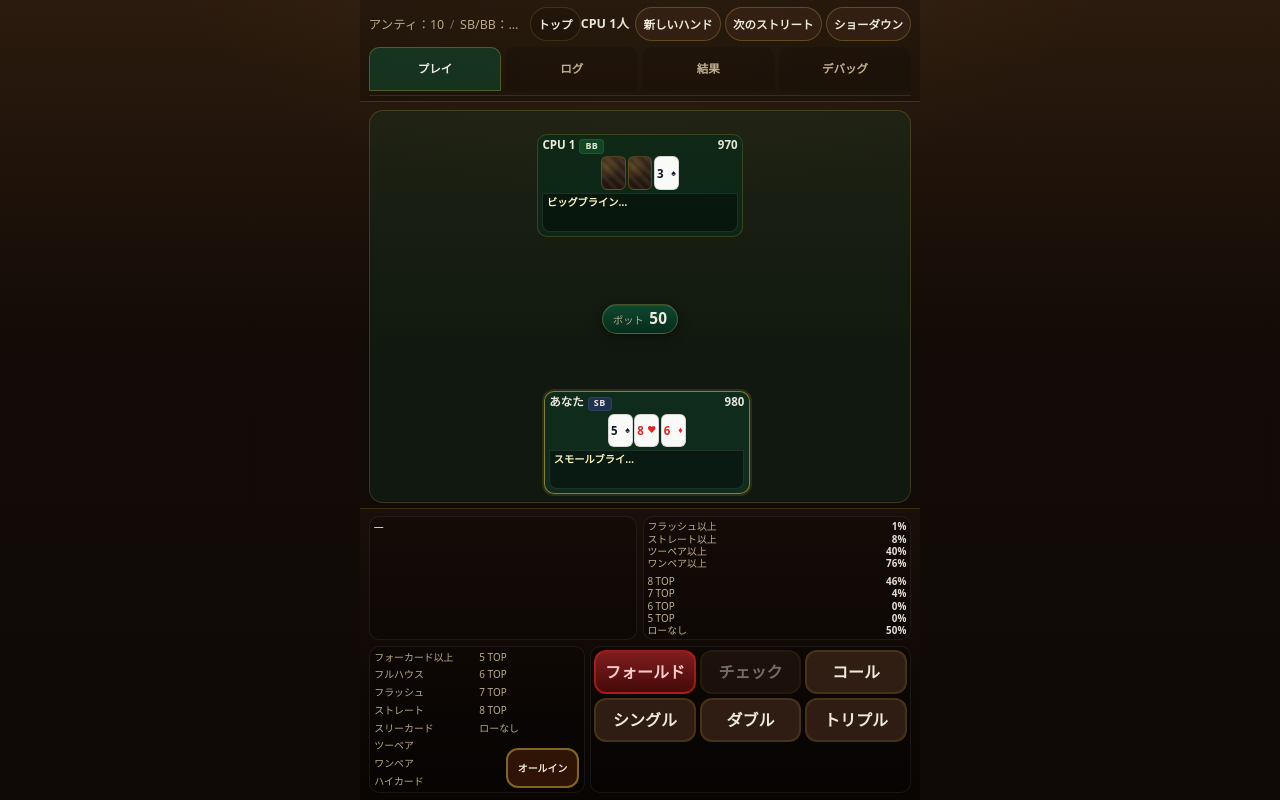
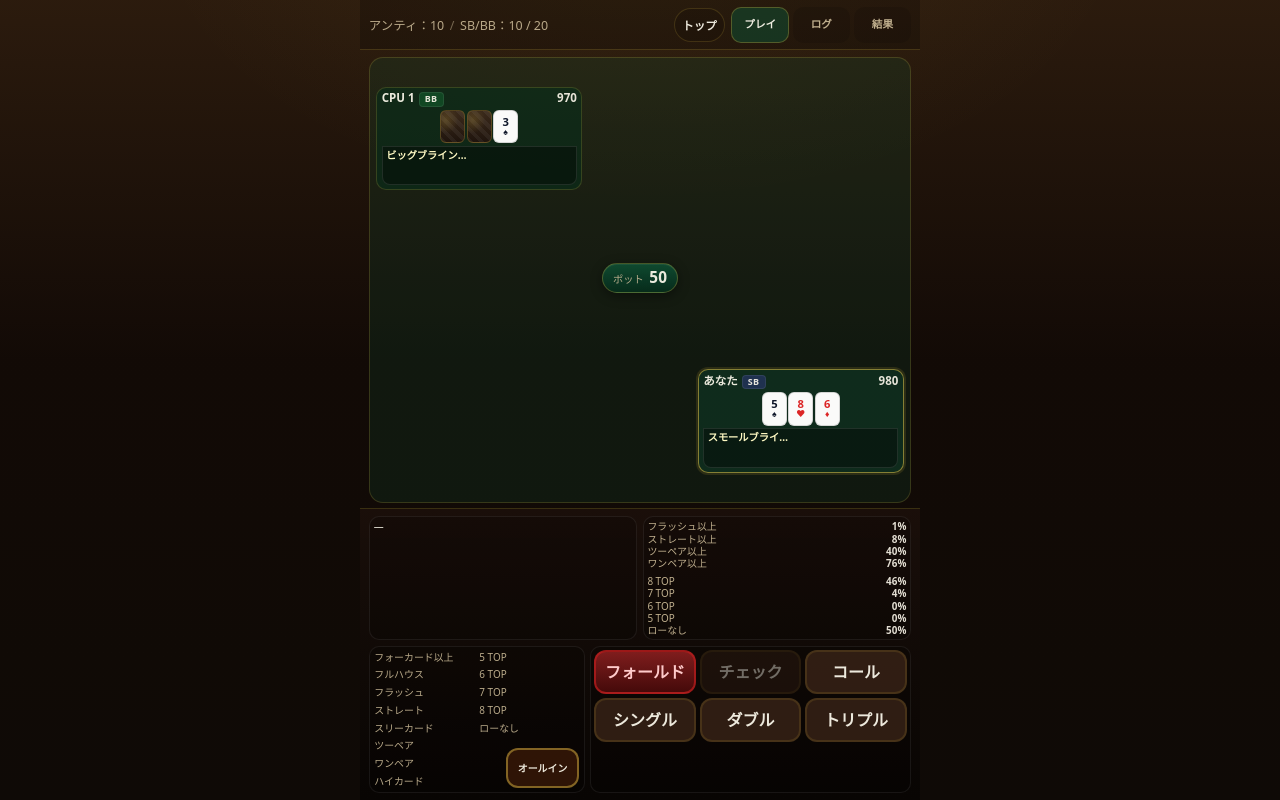
Before and after one commit to yuusuke10000/seven-stud-hilo-app, a React (Vite) app in the folder react-ui/: page / in a window 1280 px wide. Both pictures are taken after a click on the button "ゲーム開始". Built offline with nearby package versions, Linux system fonts and the light colour scheme.

Commit message:
Redesign React game layout with side seats

```diff
--- a/react-ui/src/components/GameScreen.jsx
+++ b/react-ui/src/components/GameScreen.jsx
@@ -4,7 +4,6 @@ import { MiniLog } from "./MiniLog.jsx";
 import { SupportAi } from "./SupportAi.jsx";
 import { HandRankPanel } from "./HandRankPanel.jsx";
 import { ActionButtons } from "./ActionButtons.jsx";
-import { EngineDebugPanel } from "./EngineDebugPanel.jsx";
 import { ResultsPanel } from "./ResultsPanel.jsx";
 import "./game.css";
 import { selectMiniLogViewModel } from "../selectors/resultViewModel.js";
@@ -32,15 +31,7 @@ export function GameScreen({ mock, onExit }) {
     triple: !canAct,
   };
 
-  const tabs = useMemo(
-    () => [
-      { id: "play", label: "プレイ" },
-      { id: "log", label: "ログ" },
-      { id: "results", label: "結果" },
-      { id: "debug", label: "デバッグ" },
-    ],
-    []
-  );
+  const tabs = useMemo(() => [{ id: "play", label: "プレイ" }, { id: "log", label: "ログ" }, { id: "results", label: "結果" }], []);
 
   return (
     <section className="game" aria-label="ゲーム画面（モック）">
@@ -62,36 +53,21 @@ export function GameScreen({ mock, onExit }) {
                 トップ
               </button>
             ) : null}
-            CPU {mock.hud.cpuCount}人
-            {canControl ? (
-              <span className="hud-actions">
-                <button type="button" className="hud-btn" onClick={() => mock.dispatch({ type: "NEW_HAND" })}>
-                  新しいハンド
-                </button>
-                <button type="button" className="hud-btn" onClick={() => mock.dispatch({ type: "ADVANCE_STREET" })}>
-                  次のストリート
-                </button>
-                <button type="button" className="hud-btn" onClick={() => mock.dispatch({ type: "FORCE_SHOWDOWN" })}>
-                  ショーダウン
-                </button>
-              </span>
-            ) : null}
-          </div>
-        </div>
-
-        <div className="game-tabs" role="tablist" aria-label="ゲーム内タブ（モック）">
+            <div className="hud-tabs" role="tablist" aria-label="ゲーム内タブ">
               {tabs.map((t) => (
                 <button
                   key={t.id}
                   type="button"
                   role="tab"
                   aria-selected={tab === t.id}
-              className={`tab ${tab === t.id ? "is-active" : ""}`}
+                  className={`tab tab-mini ${tab === t.id ? "is-active" : ""}`}
                   onClick={() => setTab(t.id)}
                 >
                   {t.label}
                 </button>
               ))}
+            </div>
+          </div>
         </div>
       </header>
 
@@ -101,11 +77,14 @@ export function GameScreen({ mock, onExit }) {
             <GameTable mock={mock} />
           ) : tab === "results" ? (
             <div className="panel-filler panel-filler-scroll" role="tabpanel">
-              <ResultsPanel state={mock} />
-            </div>
-          ) : tab === "debug" ? (
-            <div className="panel-filler panel-filler-scroll" role="tabpanel">
-              <EngineDebugPanel state={mock} />
+              <ResultsPanel
+                state={mock}
+                onNewHand={
+                  canControl
+                    ? () => mock.dispatch({ type: "NEW_HAND" })
+                    : null
+                }
+              />
             </div>
           ) : tab === "log" ? (
             <div className="panel-filler panel-filler-scroll" role="tabpanel" aria-label="詳細ログ">
--- a/react-ui/src/components/GameTable.jsx
+++ b/react-ui/src/components/GameTable.jsx
@@ -2,59 +2,44 @@ import { SeatPanel } from "./SeatPanel.jsx";
 import "./game.css";
 import { selectSeatViewModel } from "../selectors/seatViewModel.js";
 
-function seatPositionsForCpuCount(cpuCount) {
-  // Hero is always bottom. CPU seats placed in a vertical-ellipse layout.
-  // Keys align with CSS grid areas.
-  if (cpuCount === 1) return ["tc"];
-  if (cpuCount === 3) return ["ml", "tc", "mr"];
-  if (cpuCount === 5) return ["tl", "tc", "tr", "ml", "mr"];
-  // fallback (should not happen for this mock)
-  return ["tc"];
-}
+const CELLS = ["lt", "lm", "lb", "rt", "rm", "rb"];
+const HERO_POS_TO_CELL = {
+  "right-bottom": "rb",
+  "right-middle": "rm",
+  "right-top": "rt",
+  "left-bottom": "lb",
+  "left-middle": "lm",
+  "left-top": "lt",
+};
 
-function seatIdByCell(cpuCount, cellKey) {
-  // seatId: 0=hero, 1..cpuCount=cpu
-  if (cpuCount === 1) {
-    return cellKey === "tc" ? 1 : null;
+function buildSeatAssignments(cpuCount, heroPos) {
+  const heroCell = HERO_POS_TO_CELL[heroPos] || "rb";
+  const cells = CELLS.filter((c) => c !== heroCell);
+  const map = { [heroCell]: 0 };
+  for (let i = 1; i <= cpuCount; i++) {
+    map[cells[i - 1]] = i;
   }
-  if (cpuCount === 3) {
-    if (cellKey === "ml") return 1;
-    if (cellKey === "tc") return 2;
-    if (cellKey === "mr") return 3;
-    return null;
-  }
-  if (cpuCount === 5) {
-    if (cellKey === "tl") return 1;
-    if (cellKey === "tc") return 2;
-    if (cellKey === "tr") return 3;
-    if (cellKey === "ml") return 4;
-    if (cellKey === "mr") return 5;
-    return null;
-  }
-  return null;
+  return { heroCell, map };
 }
 
 export function GameTable({ mock }) {
-  const positions = seatPositionsForCpuCount(mock.hud.cpuCount);
   const cpuCount = mock.hud.cpuCount;
+  const heroPos = mock?.settings?.playerSeatPosition || "right-bottom";
+  const { heroCell, map } = buildSeatAssignments(cpuCount, heroPos);
 
   return (
-    <div className={`table-wrap cpu-${mock.hud.cpuCount}`} aria-label="テーブル">
-      <div className="table-grid" role="presentation">
-        <div className="cell seat tl" aria-label="CPU席（左上）">
-          {positions.includes("tl") && <SeatPanel vm={selectSeatViewModel(mock, seatIdByCell(cpuCount, "tl"))} />}
+    <div className={`table-wrap table-wrap-sides cpu-${cpuCount} hero-${heroCell}`} aria-label="テーブル">
+      <div className="table-grid table-grid-sides" role="presentation">
+        <div className="cell seat lt" aria-label="席（左上）">
+          {map.lt != null ? <SeatPanel vm={selectSeatViewModel(mock, map.lt)} /> : null}
         </div>
-        <div className="cell seat tc" aria-label="CPU席（上）">
-          {positions.includes("tc") && <SeatPanel vm={selectSeatViewModel(mock, seatIdByCell(cpuCount, "tc"))} />}
-        </div>
-        <div className="cell seat tr" aria-label="CPU席（右上）">
-          {positions.includes("tr") && <SeatPanel vm={selectSeatViewModel(mock, seatIdByCell(cpuCount, "tr"))} />}
+        <div className="cell seat rt" aria-label="席（右上）">
+          {map.rt != null ? <SeatPanel vm={selectSeatViewModel(mock, map.rt)} /> : null}
         </div>
 
-        <div className="cell seat ml" aria-label="CPU席（左）">
-          {positions.includes("ml") && <SeatPanel vm={selectSeatViewModel(mock, seatIdByCell(cpuCount, "ml"))} />}
+        <div className="cell seat lm" aria-label="席（左中央）">
+          {map.lm != null ? <SeatPanel vm={selectSeatViewModel(mock, map.lm)} /> : null}
         </div>
-
         <div className="cell pot" aria-label="ポット">
           <div className="pot-plate">
             <div className="pot-line">
@@ -63,13 +48,15 @@ export function GameTable({ mock }) {
             </div>
           </div>
         </div>
-
-        <div className="cell seat mr" aria-label="CPU席（右）">
-          {positions.includes("mr") && <SeatPanel vm={selectSeatViewModel(mock, seatIdByCell(cpuCount, "mr"))} />}
+        <div className="cell seat rm" aria-label="席（右中央）">
+          {map.rm != null ? <SeatPanel vm={selectSeatViewModel(mock, map.rm)} /> : null}
         </div>
 
-        <div className="cell seat hero" aria-label="あなた席">
-          <SeatPanel vm={selectSeatViewModel(mock, 0)} />
+        <div className="cell seat lb" aria-label="席（左下）">
+          {map.lb != null ? <SeatPanel vm={selectSeatViewModel(mock, map.lb)} /> : null}
+        </div>
+        <div className="cell seat rb" aria-label="席（右下）">
+          {map.rb != null ? <SeatPanel vm={selectSeatViewModel(mock, map.rb)} /> : null}
         </div>
       </div>
     </div>
--- a/react-ui/src/components/game.css
+++ b/react-ui/src/components/game.css
@@ -33,13 +33,15 @@
   flex: 0 0 auto;
   font-weight: 700;
   color: rgba(248, 244, 232, 0.92);
+  display: flex;
+  align-items: center;
+  gap: 0.4rem;
 }
 
-.hud-actions {
-  margin-left: 0.4rem;
+.hud-tabs {
   display: inline-flex;
-  gap: 0.25rem;
-  flex-wrap: wrap;
+  gap: 0.22rem;
+  align-items: center;
 }
 
 .hud-btn {
@@ -69,31 +71,32 @@
   padding: 0 0.15rem;
 }
 
-.game-tabs {
-  display: flex;
-  gap: 0.25rem;
-  margin-top: 0.35rem;
-  border-bottom: 1px solid rgba(255, 255, 255, 0.1);
-  padding-bottom: 0.25rem;
-}
-
 .tab {
   flex: 1 1 0%;
   min-width: 4.2rem;
-  min-height: 44px;
+  min-height: 40px;
   border-radius: 10px 10px 0 0;
   cursor: pointer;
   border: 1px solid transparent;
   background: rgba(0, 0, 0, 0.12);
   color: rgba(201, 184, 150, 0.95);
   font-weight: 700;
-  font-size: 0.72rem;
+  font-size: 0.68rem;
 }
 
 .tab.is-active {
   background: rgba(15, 77, 50, 0.55);
   color: rgba(248, 244, 232, 0.96);
   border-color: rgba(232, 197, 71, 0.28);
+}
+
+.tab-mini {
+  flex: 0 0 auto;
+  min-width: 3.6rem;
+  min-height: 36px;
+  border-radius: 10px;
+  font-size: 0.66rem;
+  padding: 0 0.45rem;
 }
 
 .game-body {
@@ -301,16 +304,69 @@
   display: flex;
 }
 
+.table-wrap-sides {
+  padding: 0.65rem 0.4rem 0.45rem;
+}
+
 .table-grid {
   flex: 1 1 auto;
   min-height: 0;
   min-width: 0;
   display: grid;
   grid-template-columns: minmax(0, 1fr) minmax(0, 1.18fr) minmax(0, 1fr);
-  /* Ensure the top row can always fit a seat panel */
-  grid-template-rows: minmax(122px, 1fr) minmax(100px, 1.1fr) auto;
+  /* Ensure hero row is never squeezed out (CPU1 で hero がクリップされやすい) */
+  grid-template-rows: minmax(122px, 1fr) minmax(96px, 1fr) minmax(150px, auto);
   gap: 0.28rem 0.22rem;
   align-items: center;
+}
+
+.table-grid-sides {
+  grid-template-columns: minmax(0, 1fr) minmax(96px, 0.9fr) minmax(0, 1fr);
+  grid-template-rows: minmax(110px, 1fr) minmax(90px, 0.95fr) minmax(110px, 1fr);
+  gap: 0.26rem 0.22rem;
+  align-items: center;
+}
+
+.cell.seat.lt {
+  grid-column: 1;
+  grid-row: 1;
+}
+.cell.seat.rt {
+  grid-column: 3;
+  grid-row: 1;
+  justify-self: end;
+}
+.cell.seat.lm {
+  grid-column: 1;
+  grid-row: 2;
+}
+.cell.seat.rm {
+  grid-column: 3;
+  grid-row: 2;
+  justify-self: end;
+}
+.cell.seat.lb {
+  grid-column: 1;
+  grid-row: 3;
+}
+.cell.seat.rb {
+  grid-column: 3;
+  grid-row: 3;
+  justify-self: end;
+}
+.table-grid-sides .cell.pot {
+  grid-column: 2;
+  grid-row: 2;
+  justify-self: center;
+}
+
+/* CPU1: reduce empty vertical space so hero stays visible */
+.table-wrap.cpu-1 {
+  padding-top: 0.6rem;
+  padding-bottom: 0.4rem;
+}
+.table-wrap.cpu-1 .table-grid {
+  grid-template-rows: minmax(112px, 1fr) minmax(86px, 0.9fr) minmax(150px, auto);
 }
 
 .cell.seat.tl {
@@ -508,12 +564,14 @@
   color: #0f172a;
   border: 1px solid rgba(0, 0, 0, 0.15);
   display: inline-flex;
+  flex-direction: column;
   align-items: center;
-  justify-content: space-between;
-  padding: 0.08rem 0.12rem;
+  justify-content: center;
+  gap: 0.05rem;
+  padding: 0.08rem 0.06rem;
   box-sizing: border-box;
   font-weight: 900;
-  font-size: 0.72rem;
+  font-size: 0.7rem;
   flex: 0 0 auto;
 }
 
@@ -538,7 +596,11 @@
   color: #0f172a;
 }
 .card .suit {
-  font-size: 0.76em;
+  font-size: 0.78em;
+  line-height: 1;
+}
+.card .rank {
+  line-height: 1;
 }
 
 .seat-card-foot {
@@ -693,6 +755,27 @@
 .support-ai {
   color: rgba(201, 184, 150, 0.95);
 }
+.ai-grid {
+  display: grid;
+  grid-template-columns: minmax(0, 1fr) 1px minmax(0, 1fr);
+  gap: 0.35rem;
+  align-items: start;
+}
+.ai-divider {
+  width: 1px;
+  align-self: stretch;
+  background: rgba(232, 197, 71, 0.22);
+}
+.ai-col {
+  min-width: 0;
+}
+.ai-col-head {
+  font-weight: 900;
+  font-size: 0.64rem;
+  color: rgba(248, 244, 232, 0.92);
+  margin: 0.02rem 0 0.18rem;
+  white-space: nowrap;
+}
 .ai-row {
   display: grid;
   grid-template-columns: minmax(0, 1fr) auto;
@@ -708,6 +791,7 @@
   color: rgba(248, 244, 232, 0.9);
   font-weight: 800;
 }
+/* legacy spacer (kept harmless if referenced elsewhere) */
 .ai-spacer {
   height: 0.35rem;
 }
@@ -794,7 +878,34 @@
 .table-wrap.cpu-5 .seat-panel {
   font-size: 0.66rem;
 }
+.table-wrap.cpu-5 .seat-panel.seat--cpu {
+  /* Compact CPU seats so hero never disappears on portrait screens */
+  --card-w: 1.35rem;
+  --card-h: 1.85rem;
+  --hand-gap: 0.08rem;
+  padding: 0.16rem 0.22rem 0.18rem;
+}
+.table-wrap.cpu-5 .seat-panel.seat--cpu .seat-head {
+  margin-bottom: 0.12rem;
+}
+.table-wrap.cpu-5 .seat-panel.seat--cpu .seat-card-foot {
+  height: 2.1rem;
+  min-height: 2.1rem;
+  padding: 0.08rem 0.18rem;
+}
+.table-wrap.cpu-5 .table-grid {
+  /* Slightly tighter top/middle rows; keep hero min height */
+  grid-template-rows: minmax(110px, 1fr) minmax(84px, 0.9fr) minmax(156px, auto);
+}
+.table-wrap.cpu-5 .pot-plate {
+  padding: 0.14rem 0.5rem;
+}
 .table-wrap.cpu-5 .seat-panel.seat--folded {
   transform: scale(0.92);
   transform-origin: center top;
 }
+
+/* CPU5 in sides layout: keep everything inside */
+.table-wrap.cpu-5 .table-grid-sides {
+  grid-template-rows: minmax(100px, 1fr) minmax(86px, 0.95fr) minmax(112px, 1fr);
+}
--- a/react-ui/src/engine/gameEngine.js
+++ b/react-ui/src/engine/gameEngine.js
@@ -45,6 +45,7 @@ export function createInitialGameState(options = {}) {
   const smallBlind = Number(options.smallBlind ?? options.sb ?? 10);
   const bigBlind = Number(options.bigBlind ?? options.bb ?? 20);
   const betUnit = Number(options.betUnit ?? 20);
+  const playerSeatPosition = String(options.playerSeatPosition ?? "right-bottom");
 
   const players = createPlayers(cpuCount, startChips);
   const n = players.length;
@@ -57,7 +58,7 @@ export function createInitialGameState(options = {}) {
 
   return {
     view: { cpuChoices: [1, 3, 5], cpuCount, isShowdown: false },
-    settings: { cpuCount, startChips, ante, betUnit, blindsOn: !!blindsOn, smallBlind, bigBlind },
+    settings: { cpuCount, startChips, ante, betUnit, blindsOn: !!blindsOn, smallBlind, bigBlind, playerSeatPosition },
     hud: { ante, sb: smallBlind, bb: bigBlind, cpuCount, blindsOn: !!blindsOn },
 
     // core-ish state (future migration targets)
@@ -544,6 +545,7 @@ export function applyGameAction(state, action) {
       smallBlind: state.settings.smallBlind,
       bigBlind: state.settings.bigBlind,
       betUnit: state.settings.betUnit,
+      playerSeatPosition: state.settings.playerSeatPosition,
       blindRotateIndex: (Number(state.blindRotateIndex ?? 0) || 0) + 1,
       handResultSeq: state.handResultSeq || 0,
     });
--- a/react-ui/src/storage/localStorage.js
+++ b/react-ui/src/storage/localStorage.js
@@ -31,8 +31,18 @@ export function defaultSettings() {
     blindsOn: true,
     smallBlind: 10,
     bigBlind: 20,
+    playerSeatPosition: "right-bottom",
   };
 }
+
+const PLAYER_SEAT_POSITIONS = [
+  "right-bottom",
+  "right-middle",
+  "right-top",
+  "left-bottom",
+  "left-middle",
+  "left-top",
+];
 
 function normalizeBlinds(sb, bb, d) {
   const smallBlind = [5, 10, 20].includes(Number(sb)) ? Number(sb) : d.smallBlind;
@@ -61,6 +71,7 @@ export function loadSettings() {
   const sound = o.sound === true ? true : o.sound === false ? false : d.sound;
   const foldConfirm = o.foldConfirm === false ? false : o.foldConfirm === true ? true : d.foldConfirm;
   const blindsOn = o.blindsOn === false ? false : o.blindsOn === true ? true : d.blindsOn;
+  const playerSeatPosition = PLAYER_SEAT_POSITIONS.includes(o.playerSeatPosition) ? o.playerSeatPosition : d.playerSeatPosition;
   const { smallBlind, bigBlind } = normalizeBlinds(o.smallBlind, o.bigBlind, d);
   return {
     cpuCount,
@@ -75,6 +86,7 @@ export function loadSettings() {
     blindsOn,
     smallBlind,
     bigBlind,
+    playerSeatPosition,
   };
 }
 
```
Also changed, not shown: react-ui/src/components/ResultsPanel.jsx (+8 -1 lines), react-ui/src/screens/SettingsScreen.jsx (+13 -0 lines), 1 other file (tests, documents, lock files or other folders). Lines whose indentation alone changed are shown as unchanged.
